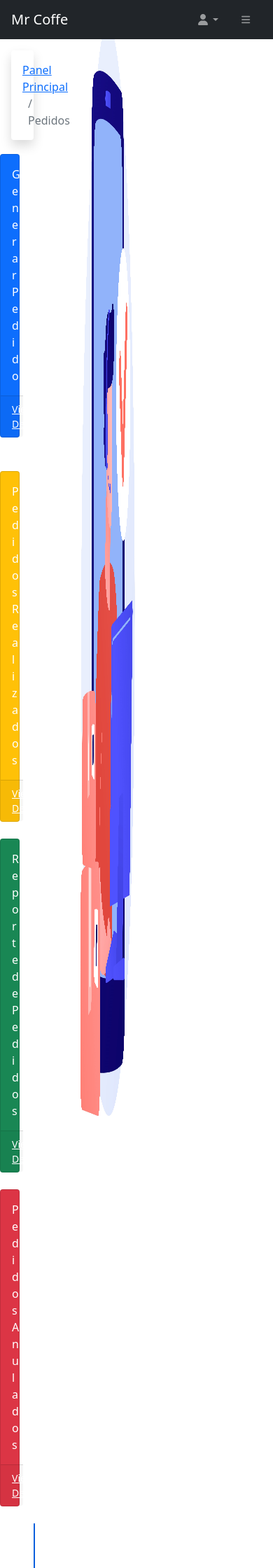
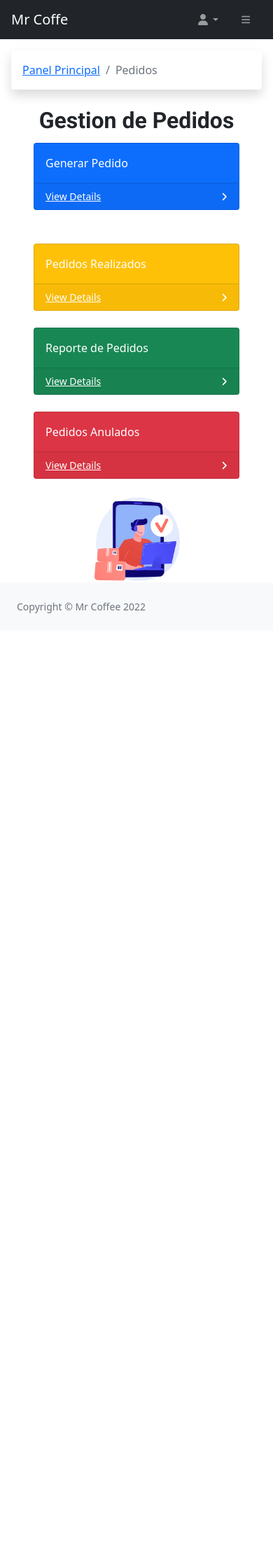
Before and after one commit to Rafamendoz/MRCOFFE_SYSTEM, a PHP site: the page made by views/pedidos.php in a window 390 px wide. Shown: the top 2240 px of the page at 70% size. After the commit the page ends 876 px from the top, so only its background shows below. Run offline with PHP 8.4, Linux system fonts and the light colour scheme; the template is opened without the code that fills it, so the values that code supplies are empty; the visitor is signed in with stand-in values (Sample User, id 1); some libraries are stand-ins or nearby versions.

Commit message:
ACTUALIZACION

```diff
--- a/views/pedidos.php
+++ b/views/pedidos.php
@@ -19,7 +19,11 @@ include('cabecera.php');
       </div>
     </div>
 
-      <div class="row">
+    <div class="row px-3 mb-2 text-center">
+      <p>Gestion de Pedidos</p>
+    </div>
+
+      <div class="row px-5">
         <div class="col-xl-3 col-md-6">
           <div class="card bg-primary text-white mb-5">
             <div class="card-body">Generar Pedido</div>
@@ -60,49 +64,8 @@ include('cabecera.php');
 
     </div>
 
-    <div class="px-5 bd-highlight">
 
-      <div class="row">
-        <div class="col-xl-3 col-md-6">
-          <div class="card bg-primary text-white mb-5">
-            <div class="card-body">Generar Pedido</div>
-            <div class="card-footer d-flex align-items-center justify-content-between">
-              <a class="small text-white stretched-link" href="#">View Details</a>
-              <div class="small text-white"><i class="fas fa-angle-right"></i></div>
-            </div>
-          </div>
-        </div>
-        <div class="col-xl-3    col-md-6">
-          <div class="card bg-warning text-white mb-4">
-            <div class="card-body">Pedidos Realizados</div>
-            <div class="card-footer d-flex align-items-center justify-content-between">
-              <a class="small text-white stretched-link" href="#">View Details</a>
-              <div class="small text-white"><i class="fas fa-angle-right"></i></div>
-            </div>
-          </div>
-        </div>
-        <div class="col-xl-3 col-md-6">
-          <div class="card bg-success text-white mb-4">
-            <div class="card-body">Reporte de Pedidos</div>
-            <div class="card-footer d-flex align-items-center justify-content-between">
-              <a class="small text-white stretched-link" href="#">View Details</a>
-              <div class="small text-white"><i class="fas fa-angle-right"></i></div>
-            </div>
-          </div>
-        </div>
-        <div class="col-xl-3 col-md-6">
-          <div class="card bg-danger text-white mb-4">
-            <div class="card-body">Pedidos Anulados</div>
-            <div class="card-footer d-flex align-items-center justify-content-between">
-              <a class="small text-white stretched-link" href="#">View Details</a>
-              <div class="small text-white"><i class="fas fa-angle-right"></i></div>
-            </div>
-          </div>
-        </div>
-      </div>
 
-    </div>
-  </div>
 
   <div class=" bd-highlight text-center">
     <img src="../img/pedidoimg.jpg" alt="pedidoimage" width="40%" height="40%">
```
